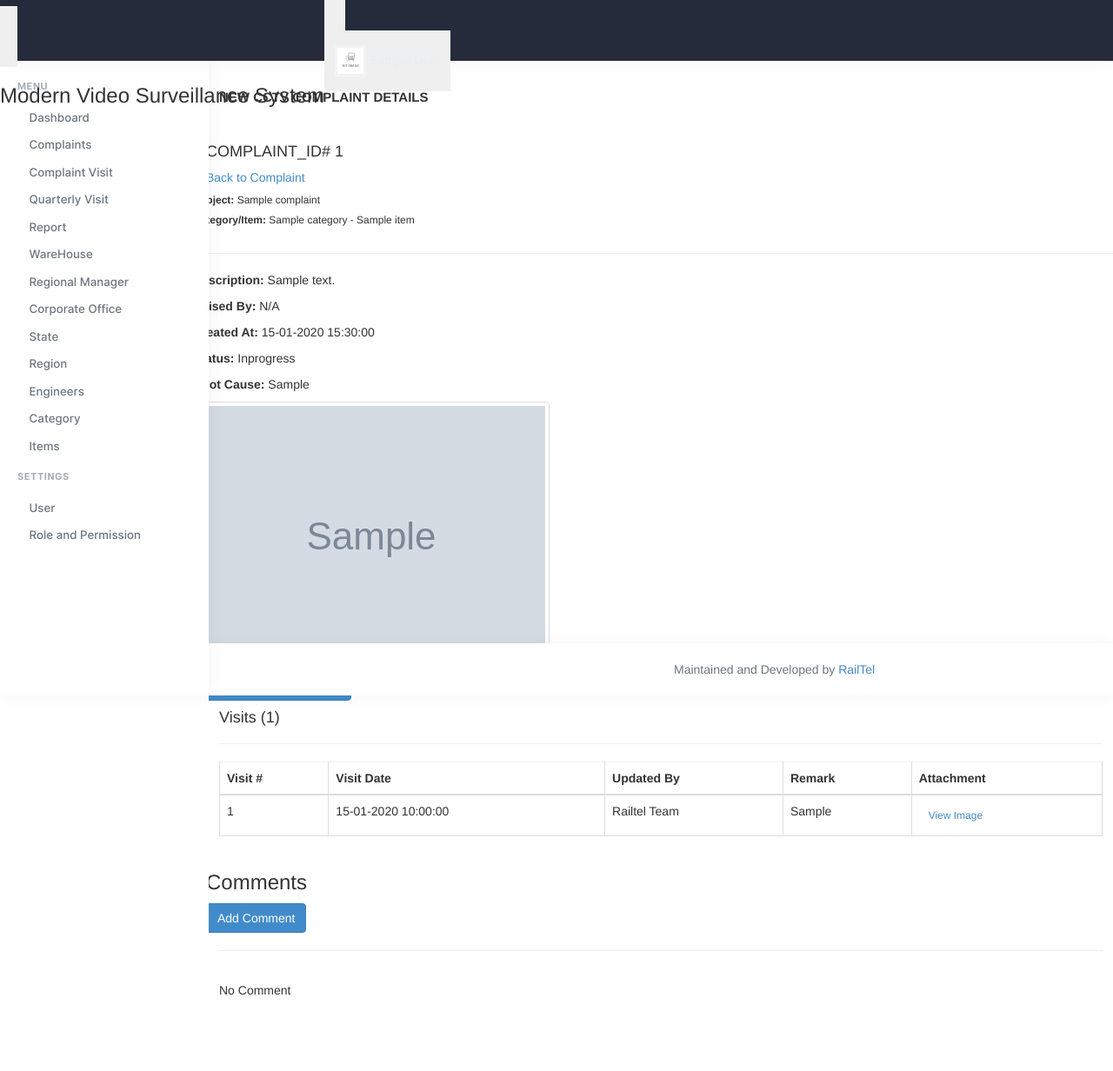
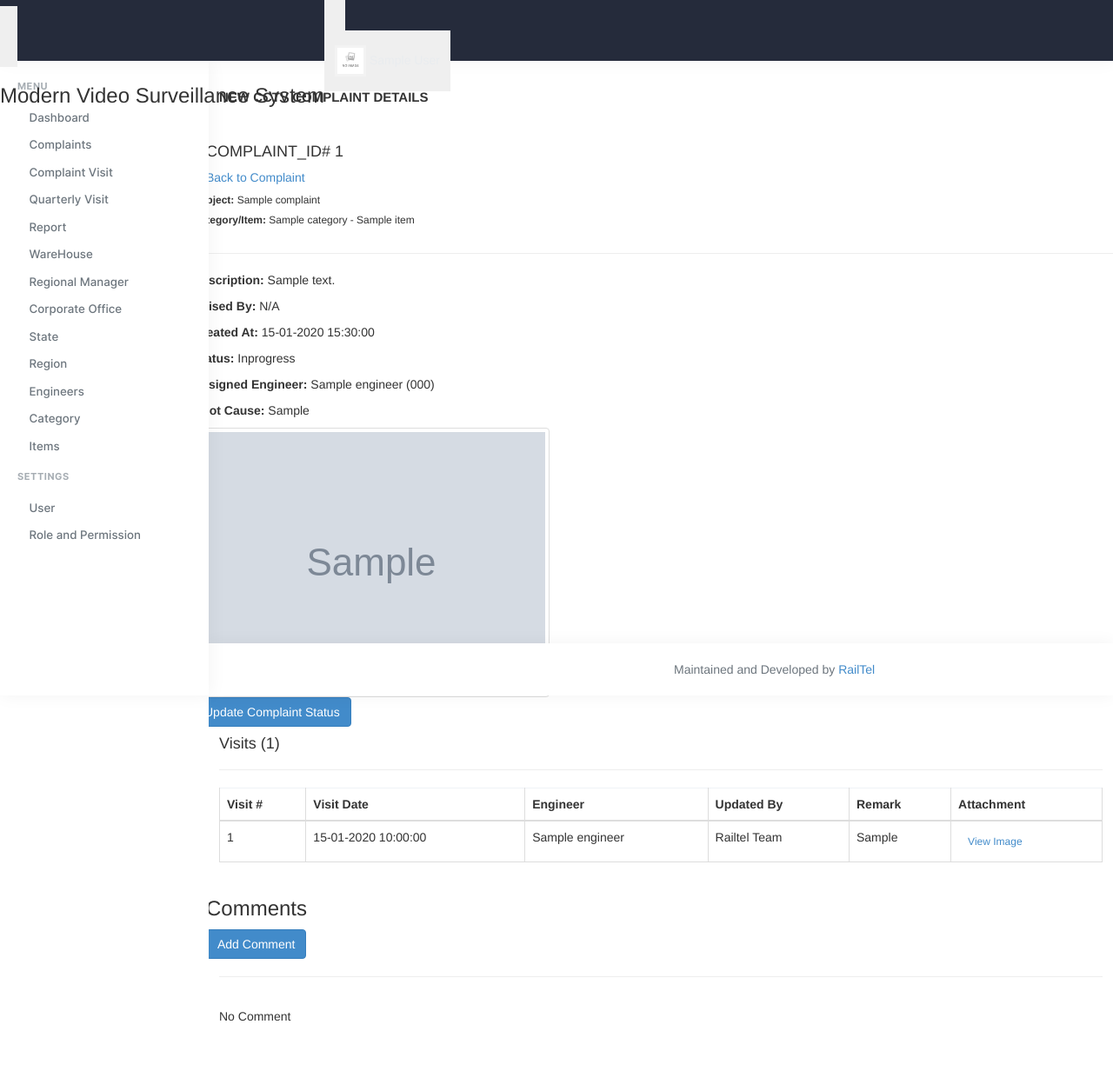
Before and after one commit to agiletech-aman/cms, a Laravel app: page /detail/complaint/1 in a window 1280 px wide. Shown: the top 1232 px of the page at 87% size. Before the commit the page ends 1145 px from the top, so only its background shows below. Run offline with Laravel 10, Linux system fonts and the light colour scheme; a user stored in the database is signed in; tables that the repository leaves empty hold one stand-in row (values such as "Sample post"); grey boxes marked "Sample" are stand-in pictures; data that the repository does not hold is empty; parts of the project's set-up code (start-up, migrations or seed data) failed here and were passed over; some libraries are stand-ins or nearby versions.

Commit message:
first commit

```diff
--- a/app/Http/Controllers/ComplaintController.php
+++ b/app/Http/Controllers/ComplaintController.php
@@ -759,6 +759,7 @@ class ComplaintController extends Controller
         'reopen_date'       => 'nullable|date',
         'remark'            => 'nullable|string',
         'root_cause'        => ['nullable', 'required_if:complaint_status,2', \Illuminate\Validation\Rule::in(Complaint::ROOT_CAUSES)],
+        'engineer_id'       => 'nullable|exists:engineers,id',
     ], $messages + [
         'root_cause.required_if' => 'Root cause is required when the status is Resolved.',
         'root_cause.in' => 'Please select a valid root cause.',
@@ -1033,6 +1034,7 @@ if ($request->hasFile('complaint_files')) {
             \App\Models\ComplaintVisit::create([
                 'complaint_id' => $complaint->id,
                 'user_id'      => $user->id,
+                'engineer_id'  => $request->engineer_id ?: $complaint->engineer_id,
                 'comment_id'   => $comment->id,
                 'visit_date'   => Carbon::parse($request->visit_date),
                 'remark'       => $request->remark,
@@ -1050,6 +1052,9 @@ if ($request->hasFile('complaint_files')) {
     }
     if ($request->filled('root_cause')) {
         $updateData['root_cause'] = $request->root_cause;
+    }
+    if ($request->filled('engineer_id')) {
+        $updateData['engineer_id'] = $request->engineer_id;
     }
 
     $complaint->update($updateData);
--- a/app/Models/Complaint.php
+++ b/app/Models/Complaint.php
@@ -63,6 +63,11 @@ class Complaint extends Model
             ->orderBy('created_at');
     }
 
+    public function engineer()
+    {
+        return $this->belongsTo(Engineer::class, 'engineer_id', 'id');
+    }
+
     public function visits()
     {
         return $this->hasMany(ComplaintVisit::class, 'complaint_id', 'id')
--- a/app/Models/ComplaintVisit.php
+++ b/app/Models/ComplaintVisit.php
@@ -12,6 +12,11 @@ class ComplaintVisit extends Model
         'visit_date' => 'datetime',
     ];
 
+    public function engineer()
+    {
+        return $this->belongsTo(Engineer::class, 'engineer_id', 'id');
+    }
+
     public function user()
     {
         return $this->belongsTo(User::class, 'user_id', 'id');
--- a/resources/views/admin/complaint/detail_complaint.blade.php
+++ b/resources/views/admin/complaint/detail_complaint.blade.php
@@ -151,6 +151,12 @@
                                             </div>
                                         @endif
                                     @endif
+                                    @if($complaint->engineer)
+                                        <div class="col-4">
+                                            <p><strong>Assigned Engineer: </strong> {{ $complaint->engineer->name }}
+                                                ({{ $complaint->engineer->phone }})</p>
+                                        </div>
+                                    @endif
                                     @if(!empty($complaint->root_cause))
                                         <div class="col-4">
                                             <p><strong>Root Cause: </strong> {{ $complaint->root_cause }}</p>
@@ -187,7 +193,7 @@
             </div>
 
             @php
-                $visits = $complaint->visits()->with('user')->get();
+                $visits = $complaint->visits()->with(['user', 'engineer'])->get();
                 $visitFiles = App\Models\ComplaintImage::whereIn('comment_id', $visits->pluck('comment_id')->filter())
                     ->get()->groupBy('comment_id');
             @endphp
@@ -204,6 +210,7 @@
                                             <tr>
                                                 <th>Visit #</th>
                                                 <th>Visit Date</th>
+                                                <th>Engineer</th>
                                                 <th>Updated By</th>
                                                 <th>Remark</th>
                                                 <th>Attachment</th>
@@ -214,6 +221,7 @@
                                                 <tr>
                                                     <td>{{ $loop->iteration }}</td>
                                                     <td>{{ $visit->visit_date->format('d-m-Y H:i:s') }}</td>
+                                                    <td>{{ optional($visit->engineer)->name ?? '-' }}</td>
                                                     <td>
                                                         @if($visit->user && $visit->user->hasRole(['SuperAdmin', 'Railtel', 'Vendor']))
                                                             Railtel Team
@@ -383,6 +391,18 @@
                                             <option value="" selected="" hidden>Select Complaint Status</option>
                                             <option value="1">In Progress</option>
                                             <option value="2">Resolved</option>
+                                        </select>
+                                    </div>
+
+                                    <div class="col-md-10 mb-3" id="engineer_div">
+                                        <label>Assign Engineer</label>
+                                        <select class="form-select" name="engineer_id" id="engineer_id">
+                                            <option value="">Select Engineer</option>
+                                            @foreach(\App\Models\Engineer::orderBy('name')->get() as $eng)
+                                                <option value="{{ $eng->id }}" {{ old('engineer_id', $complaint->engineer_id) == $eng->id ? 'selected' : '' }}>
+                                                    {{ $eng->name }} ({{ $eng->phone }})
+                                                </option>
+                                            @endforeach
                                         </select>
                                     </div>
 
```
Also changed, not shown: database/migrations/2026_11_19_150000_add_engineer_id_to_complaints_and_visits.php (added).
